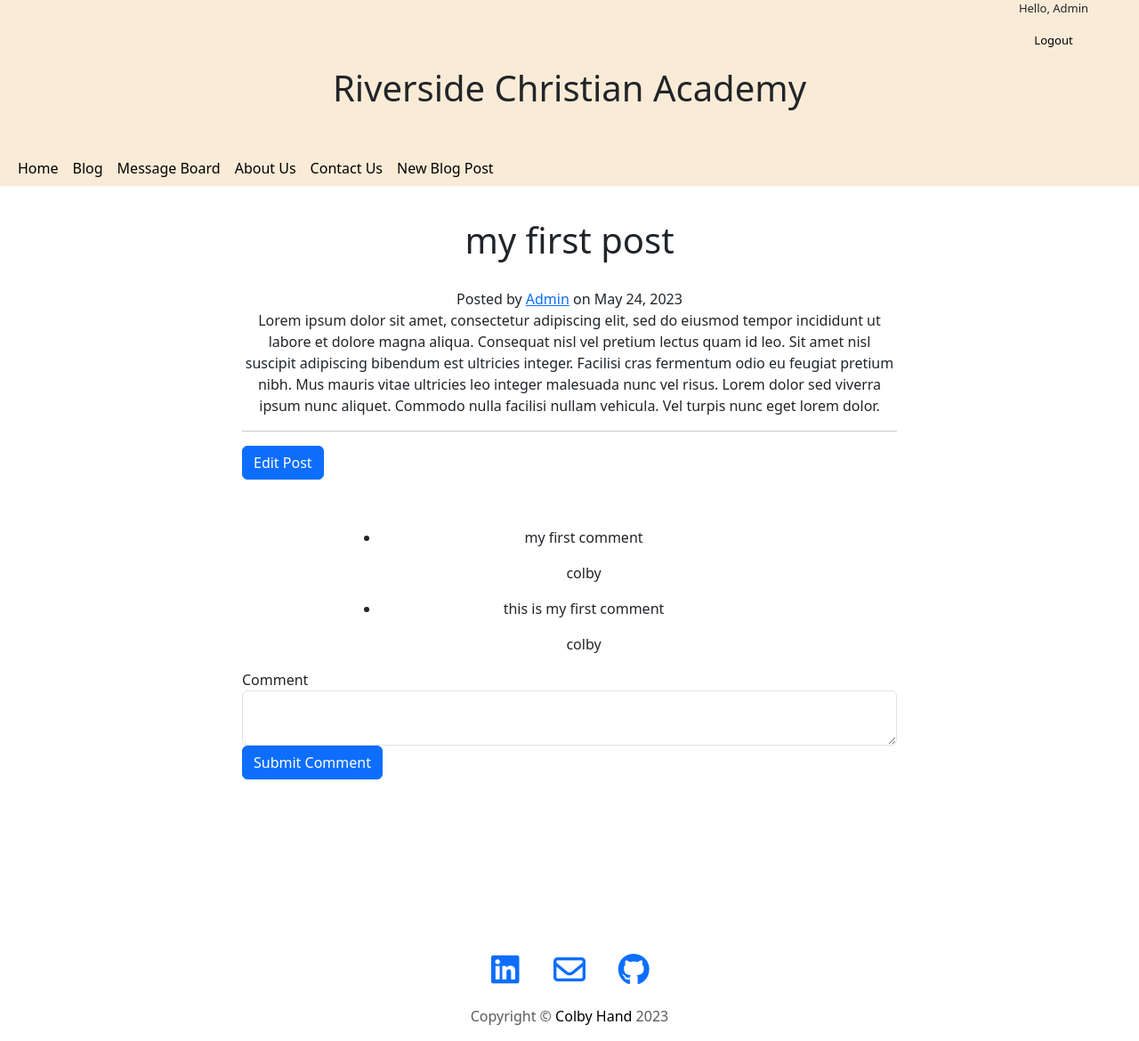
After one commit to Darkmatter789/fictional-pancake, a Flask app: page /get-blog-post/1 in a window 1280 px wide. The commit adds this page. Shown: the whole page at 89% size. Run offline with Flask 3, Linux system fonts and the light colour scheme; a user stored in the database is signed in; data comes from the database, SQL or seed files in the repository; both versions use the stored data as it was after the commit; some libraries are stand-ins or nearby versions.

Commit message:
added user classes, databases and blog functionality

```diff
--- a/forms.py
+++ b/forms.py
@@ -3,12 +3,19 @@ from wtforms import StringField, SubmitField, PasswordField
 from wtforms.validators import DataRequired, URL, ValidationError
 from flask_ckeditor import CKEditorField
 
+
 class CreatePostForm(FlaskForm):
-    title = StringField("Blog Post Title", validators=[DataRequired()])
-    subtitle = StringField("Subtitle", validators=[DataRequired()])
-    img_url = StringField("Blog Image URL", validators=[URL()])
-    body = CKEditorField("Blog Content", validators=[DataRequired()])
+    title = StringField("Post Title", validators=[DataRequired()])
+    body = CKEditorField("Post Content", validators=[DataRequired()])
     submit = SubmitField("Submit Post")
+
+
+class CreateBlogPost(FlaskForm):
+    blog_title = StringField("Title", validators=[DataRequired()])
+    img_url = StringField("Image URL", validators=[URL()])
+    blog_text = CKEditorField("Content", validators=[DataRequired()], render_kw={"style": "height: 250px"})
+    submit = SubmitField("Submit Post")
+
 
 class RegisterForm(FlaskForm):
     name = StringField("Name", validators=[DataRequired()])
@@ -16,14 +23,17 @@ class RegisterForm(FlaskForm):
     password = PasswordField("Password", validators=[DataRequired()])
     submit = SubmitField("Join")
 
+
 class LoginForm(FlaskForm):
     email = StringField("Email", validators=[DataRequired()])
     password = PasswordField("Password", validators=[DataRequired()])
-    submit = SubmitField("Let me in")
+    submit = SubmitField("Sign in")
+
 
 class CommentForm(FlaskForm):
     body = CKEditorField("Comment", validators=[DataRequired()])
     submit = SubmitField("Submit Comment")
+
 
 class EmailForm(FlaskForm):
 
@@ -31,6 +41,7 @@ class EmailForm(FlaskForm):
         if "@" not in email.data or "." not in email.data:
             raise ValidationError("That is not a valid email address")
 
+
     name = StringField("Name", validators=[DataRequired()])
     email = StringField("Email", validators=[DataRequired()])
     message = CKEditorField("Message", validators=[DataRequired()], render_kw={"style": "height: 250px"})
--- a/main.py
+++ b/main.py
@@ -1,12 +1,13 @@
-from flask import Flask, render_template, redirect, url_for, flash
+from flask import Flask, render_template, redirect, url_for, flash, abort
 from flask_bootstrap import Bootstrap
 from flask_ckeditor import CKEditor
 from datetime import date
 from werkzeug.security import generate_password_hash, check_password_hash
 from flask_sqlalchemy import SQLAlchemy
 from sqlalchemy.orm import relationship
+from flask_login import UserMixin, login_user, LoginManager, login_required, current_user, logout_user
 from functools import wraps
-from forms import EmailForm
+from forms import EmailForm, RegisterForm, LoginForm, CreateBlogPost, CommentForm
 from contact import Contact
 
 
@@ -14,24 +15,141 @@ app = Flask(__name__)
 app.config['SECRET_KEY'] = '8BYkEfBA6O6donzWlSihBXox7C0sKR6b'
 ckeditor = CKEditor(app)
 Bootstrap(app)
+login_manager = LoginManager()
+login_manager.init_app(app)
+app.config['SQLALCHEMY_DATABASE_URI'] = 'sqlite:///RCA-Users.db'
+app.config['SQLALCHEMY_TRACK_MODIFICATIONS'] = False
+db = SQLAlchemy(app)
+
+
+class User(UserMixin, db.Model):
+    __tablename__ = "user"
+    id = db.Column(db.Integer, primary_key=True)
+    email = db.Column(db.String(100), unique=True)
+    password = db.Column(db.String(100))
+    name = db.Column(db.String(1000))
+    blog_posts = relationship("BlogPost", back_populates="author")
+    blog_comments = relationship("BlogComment", back_populates="blog_comment_author")
+    # message_posts = relationship("Message", back_populates="author")
+    # message_comments = relationship("MessageComment", back_populates="message_comment_author")
+
+class BlogPost(db.Model):
+    __tablename__ = "blog_posts"
+    id = db.Column(db.Integer, primary_key=True)
+    author_id = db.Column(db.Integer, db.ForeignKey('user.id'))
+    author = relationship("User", back_populates="blog_posts")
+    title = db.Column(db.String(250), unique=True, nullable=False)
+    date = db.Column(db.String(250), nullable=False)
+    body = db.Column(db.Text, nullable=False)
+    img_url = db.Column(db.String(250), nullable=False)
+    blog_comments = relationship("BlogComment", back_populates="blog_parent_post")
+
+
+class BlogComment(db.Model):
+    __tablename__ = "blog_comments"
+    id = db.Column(db.Integer, primary_key=True)
+    author_id = db.Column(db.Integer, db.ForeignKey('user.id'))
+    blog_comment_author = relationship("User", back_populates="blog_comments")
+    blog_post_id = db.Column(db.Integer, db.ForeignKey('blog_posts.id'))
+    blog_parent_post = relationship("BlogPost", back_populates="blog_comments")
+    blog_text = db.Column(db.Text, nullable=False)
+
+
+class Message(db.Model):
+    __tablename__ = "messages"
+    id = db.Column(db.Integer, primary_key=True)
+    author_id = db.Column(db.Integer, db.ForeignKey('user.id'))
+    # author = relationship("User", back_populates="message_posts")
+    title = db.Column(db.String(250), unique=True, nullable=False)
+    date = db.Column(db.String(250), nullable=False)
+    body = db.Column(db.Text, nullable=False)
+    img_url = db.Column(db.String(250), nullable=False)
+    # message_comments = relationship("MessageComment", back_populates="message_parent_post")
+
+
+class MessageComment(db.Model):
+    __tablename__ = "message_comments"
+    id = db.Column(db.Integer, primary_key=True)
+    author_id = db.Column(db.Integer, db.ForeignKey('user.id'))
+    # message_comment_author = relationship("User", back_populates="message_comments")
+    message_post_id = db.Column(db.Integer, db.ForeignKey('blog_posts.id'))
+    # message_parent_post = relationship("Message", back_populates="message_comments")
+    message_text = db.Column(db.Text, nullable=False)
+
+
+with app.app_context():
+    db.create_all()
+
+
+def admin_only(f):
+    @wraps(f)
+    def decorator(*args, **kwargs):
+        if current_user.id != 1:
+            return abort(403)
+        return f(*args, **kwargs)
+    return decorator
+
+
+@login_manager.user_loader
+def load_user(user_id):
+    return db.get_or_404(User, user_id)
 
 
 @app.route("/")
 def home():
     return render_template("index.html")
 
-@app.route("/login")
+# Authentication functions
+@app.route("/login", methods=["GET", "POST"])
 def login():
-    return render_template("login.html")
+    login_form = LoginForm()
+    all_users = User.query.all()
+    if login_form.validate_on_submit():
+        for user in all_users:
+            if login_form.email.data == user.email and check_password_hash(user.password, login_form.password.data):
+                login_user(user)
+                return redirect(url_for("home"))
+        if login_form.email.data != user.email:
+            flash("That email does not exist. Please check the email and try again.")
+            return redirect(url_for("login"))
+        elif not check_password_hash(user.password, login_form.password.data):
+            flash("That password is incorrect. Please try again.")
+            return redirect(url_for("login"))
+    return render_template("login.html", form=login_form)
 
-@app.route("/register")
+
+@app.route('/logout')
+def logout():
+    logout_user()
+    return redirect(url_for("login"))
+
+
+@app.route("/register", methods=["GET", "POST"])
 def register():
-    return render_template("register.html")
+    all_emails = [user.email for user in User.query.all()]
+    reg_form = RegisterForm()
+    if reg_form.validate_on_submit():
+        if reg_form.email.data in all_emails:
+            flash("You have already signed up with that email. Please login.")
+            return redirect(url_for("login"))
+        else:
+            new_user = User(
+                email=reg_form.email.data,
+                password=generate_password_hash(reg_form.password.data, 'pbkdf2:sha256', 8),
+                name=reg_form.name.data
+            )
+            db.session.add(new_user)
+            db.session.commit()
+            login_user(new_user)
+            return redirect(url_for("home"))
+    return render_template("register.html", form=reg_form)
 
+# About
 @app.route("/about")
 def about_us():
     return render_template("about.html")
 
+# Contact
 @app.route("/contact")
 def contact():
     contact_form = EmailForm()
@@ -45,13 +163,88 @@ def contact():
         return redirect(url_for("contact"))
     return render_template("contact.html", form=contact_form)
 
+# Message Fuctions
 @app.route("/messages")
+@login_required
 def messages():
     return render_template("messages.html")
 
-@app.route("/blog")
-def blog():
-    return render_template("blog.html")
+# Blog Functions
+
+@app.route("/all-blog-posts", methods=["GET", "POST"])
+def all_blog_posts():
+    blog_posts = BlogPost.query.all()
+    return render_template("blog.html", posts=blog_posts)
+
+
+@app.route("/get-blog-post/<int:post_id>", methods=["GET", "POST"])
+def get_blog_post(post_id):
+    comment_form = CommentForm()
+    requested_post = BlogPost.query.get(post_id)
+    blog_comments = BlogComment.query.all()
+    if comment_form.validate_on_submit():
+        if not current_user.is_authenticated:
+            flash("Please login to submit a comment.")
+            return redirect(url_for("login"))
+        new_comment = BlogComment(
+            author_id=current_user.id,
+            blog_post_id=post_id,
+            blog_text=comment_form.body.data)
+        db.session.add(new_comment)
+        db.session.commit()
+        return redirect(url_for("get_blog_post", post_id=post_id))
+    return render_template("blog-post.html", post=requested_post, form=comment_form, comments=blog_comments)
+
+
+@app.route("/create-blog-post", methods=["GET", "POST"])
+@login_required
+@admin_only
+def create_blog_post():
+    form = CreateBlogPost()
+    if form.validate_on_submit():
+        new_post = BlogPost(
+            title=form.blog_title.data,
+            body=form.blog_text.data,
+            img_url=form.img_url.data,
+            author=current_user,
+            date=date.today().strftime("%B %d, %Y")
+        )
+        db.session.add(new_post)
+        db.session.commit()
+        return redirect(url_for("all_blog_posts"))
+    return render_template("make-blog-post.html", form=form)
+
+
+@app.route("/edit-blog-post/<int:post_id>")
+@login_required
+@admin_only
+def edit_blog_post(post_id):
+    post = BlogPost.query.get(post_id)
+    edit_form = CreateBlogPost(
+        blog_title=post.title,
+        img_url=post.img_url,
+        author=post.author,
+        blog_text=post.body
+    )
+    if edit_form.validate_on_submit():
+        post.title = edit_form.blog_title.data
+        post.img_url = edit_form.img_url.data
+        post.author = edit_form.author.data
+        post.body = edit_form.blog_text.data
+        db.session.commit()
+        return redirect(url_for("get_blog_post", post_id=post.id))
+    return render_template("make-blog-post.html", form=edit_form)
+
+
+@app.route("/delete-blog-post/<int:post_id>")
+@login_required
+@admin_only
+def delete_blog_post(post_id):
+    post_to_delete = BlogPost.query.get(post_id)
+    db.session.delete(post_to_delete)
+    db.session.commit()
+    return redirect(url_for('all_blog_posts'))
+
 
 if __name__ == "__main__":
-    app.run(debug=True)
+    app.run(debug=True, host='0.0.0.0', port=5000)
--- a/static/CSS/styles.css
+++ b/static/CSS/styles.css
@@ -17,13 +17,14 @@ h1 {
 }
 
 .login {
-    padding-left: 75%;
+    padding-left: 85%;
     font-size: small;
 
 }
 
 .login-link {
     margin: 7px;
+    color: black;
 }
 
 .navbar {
@@ -66,3 +67,28 @@ h1 {
 #name {
     color: black;
 }
+
+.new-post-title {
+    padding-top: 50px;
+}
+
+.blog-post {
+    text-align: left;
+}
+
+.edit-btn {
+    text-align: left;
+    padding-bottom: 5%;
+}
+
+.blog-comment {
+    text-align: left;
+}
+
+.post-heading {
+    padding-top: 5%;
+}
+
+.post-preview {
+    padding-top: 5%;
+}
--- /dev/null
+++ b/templates/blog-post.html
@@ -0,0 +1,52 @@
+{% include "header.html" %}
+{% import "bootstrap/wtf.html" as wtf %}
+
+<div class="container">
+    <div class="row">
+      <div class="col-lg-8 col-md-10 mx-auto">
+        <div class="post-heading">
+          <h1>{{post.title}}</h1>
+          <span class="meta">Posted by
+            <a href="#">{{post.author.name}}</a>
+            on {{post.date}}</span>
+        </div>
+      </div>
+    </div>
+  </div>
+  <article>
+    <div class="container">
+      <div class="row">
+        <div class="col-lg-8 col-md-10 mx-auto">
+            {{ post.body|safe }}
+          <hr>
+            {% if current_user.is_authenticated: %}
+              {% if current_user.id == 1 %}
+            <div class="edit-btn clearfix">
+            <a class="btn btn-primary float-right" href="{{url_for('edit_blog_post', post_id=post.id)}}">Edit Post</a>
+            </div>
+              {% endif %}
+            {% endif %}
+            {% for comment in comments %}
+            <div class="col-lg-8 col-md-10 mx-auto comment">
+                <ul class="commentList">
+                  <li>
+                      <div class="commentText">
+                        <p>{{ comment.blog_text|safe }}</p>
+                        <span class="date sub-text">{{ comment.blog_comment_author.name }}</span>
+                      </div>
+                  </li>
+                </ul>
+              </div>
+              {% endfor %}
+            <div class="blog-comment">
+            {{ wtf.quick_form(form, novalidate=True, button_map={"submit": "primary"}) }}
+            </div>
+            {{ ckeditor.load() }}
+            {{ ckeditor.config(name='body') }}
+
+
+          </div>
+      </div>
+    </div>
+  </article>
+{% include "footer.html" %}
--- a/templates/header.html
+++ b/templates/header.html
@@ -15,9 +15,14 @@
         <div class="header">
             <div class="login">
                 <span>
-                    <a class="login-link" href="login">Login</a>
-                    <a class="login-link" href="register">Register</a>
-                    <a class="login-link" href="">Logout</a>
+                    {% if not current_user.is_authenticated: %}
+                    <a class="login-link" style="text-decoration: none;" href="login">Login</a>
+                    <a class="login-link" style="text-decoration: none;" href="register">Register</a>
+                    {% endif %}
+                    {% if current_user.is_authenticated: %}
+                    <p>Hello, {{ current_user.name }}</p>
+                    <a class="login-link" style="text-decoration: none;" href="logout">Logout</a>
+                    {% endif %}
                 </span>
             </div>
             <div class="title container-fluid col-lg-6">
@@ -35,17 +40,24 @@
                             <a class="nav-link active" aria-current="page" href="/">Home</a>
                             </li>
                             <li class="nav-item">
-                            <a class="nav-link active" aria-current="page" href="blog">Blog</a>
+                            <a class="nav-link active" aria-current="page" href="{{url_for('all_blog_posts')}}">Blog</a>
                             </li>
+                            {% if current_user.is_authenticated: %}
                             <li class="nav-item">
                             <a class="nav-link active" aria-current="page" href="messages">Message Board</a>
                             </li>
+                            {% endif %}
                             <li class="nav-item">
                             <a class="nav-link active" aria-current="page" href="about">About Us</a>
                             </li>
                             <li class="nav-item">
                             <a class="nav-link active" aria-current="page" href="contact">Contact Us</a>
                             </li>
+                            {% if current_user.name == "Admin" %}
+                            <li class="nav-item">
+                                <a class="nav-link active" aria-current="page" href="create-blog-post">New Blog Post</a>
+                            </li>
+                            {% endif %}
                         </ul>
                     </div>
                 </div>
--- a/templates/index.html
+++ b/templates/index.html
@@ -10,6 +10,7 @@
         </p>
     </div>
 </div>
+<hr>
 <div class="container-fluid">
     <div class="section">
         <h1>School News</h1>
@@ -20,6 +21,7 @@
         </ul>
     </div>
 </div>
+<hr>
 <div class="container-fluid">
     <div class="section">
         <h1>A word from Terry</h1>
@@ -32,5 +34,5 @@
         </p>
     </div>
 </div>
-
+<hr>
 {% include "footer.html" %}
```
Also changed, not shown: templates/blog.html (+36 -0 lines), templates/login.html (+25 -0 lines), templates/make-blog-post.html (added, +27 -0 lines), templates/register.html (+14 -0 lines), instance/RCA-Users.db (added).
